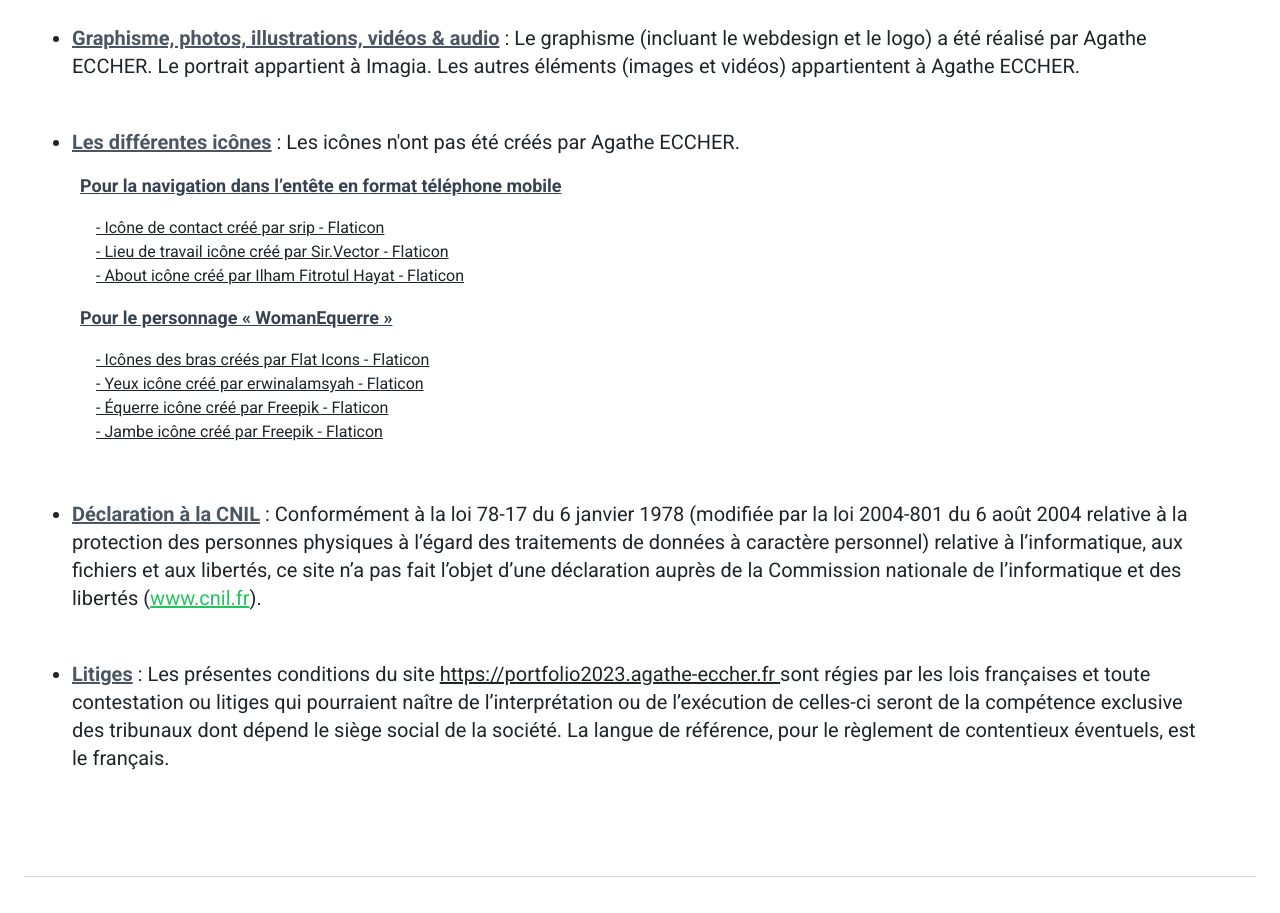
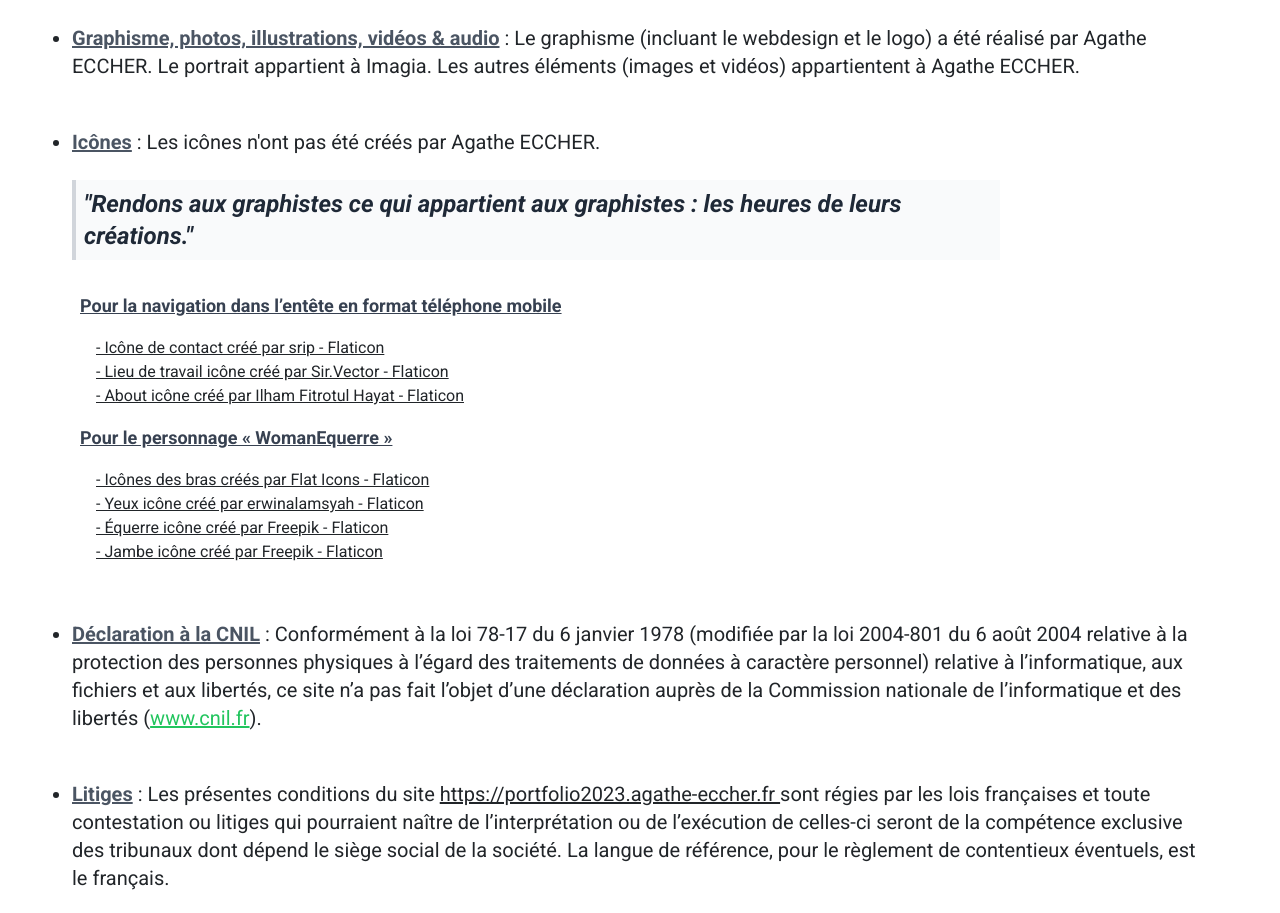
Before and after one commit to aeccher/portfolio2023, a Vue app: page /mentions-legales in a window 1280 px wide. Shown: the part 1320-2233 px from the top of the page. Built offline with nearby package versions, Linux system fonts and the light colour scheme.

Commit message:
Ajout citation /mention-legales

```diff
--- a/src/views/MentionsLegalesView.vue
+++ b/src/views/MentionsLegalesView.vue
@@ -27,7 +27,10 @@
 
     <ul class="list-disc font-Roboto text-xl p-4">
         <li class="m-5"><span class="underline font-bold text-gray-600">Graphisme, photos, illustrations, vidéos &#x26; audio</span> : Le graphisme (incluant le webdesign et le logo) a été réalisé par Agathe ECCHER. Le portrait appartient à Imagia. Les autres éléments (images et vidéos) appartientent à Agathe ECCHER.</li>
-        <li class="m-5"><span class="underline font-bold text-gray-600">Les différentes icônes</span> : Les icônes n'ont pas été créés par Agathe ECCHER.
+        <li class="m-5"><span class="underline font-bold text-gray-600">Icônes</span> : Les icônes n'ont pas été créés par Agathe ECCHER.
+        <blockquote class="lg:my-44 lg:mr-52 p-2 my-4 border-l-4 border-gray-300 bg-gray-50 font-Lato dark:border-gray-500 dark:bg-gray-800">
+         <p class="italic text-gray-800 text-2xl font-semibold font-Roboto dark:text-white">"Rendons aux graphistes ce qui appartient aux graphistes : les heures de leurs créations."</p>
+         </blockquote>
         <p class="underline font-semibold text-gray-700 text-lg lg:p-2 mt-2">Pour la navigation dans l’entête en format téléphone mobile</p>
         <div class="grid columns-1 text-base p-2 lg:ml-4">
         <a class="hover:text-green-500 underline" target="_blank" href="https://www.flaticon.com/free-icons/contact" title="communicate icône">- Icône de contact créé par srip - Flaticon</a>
```
